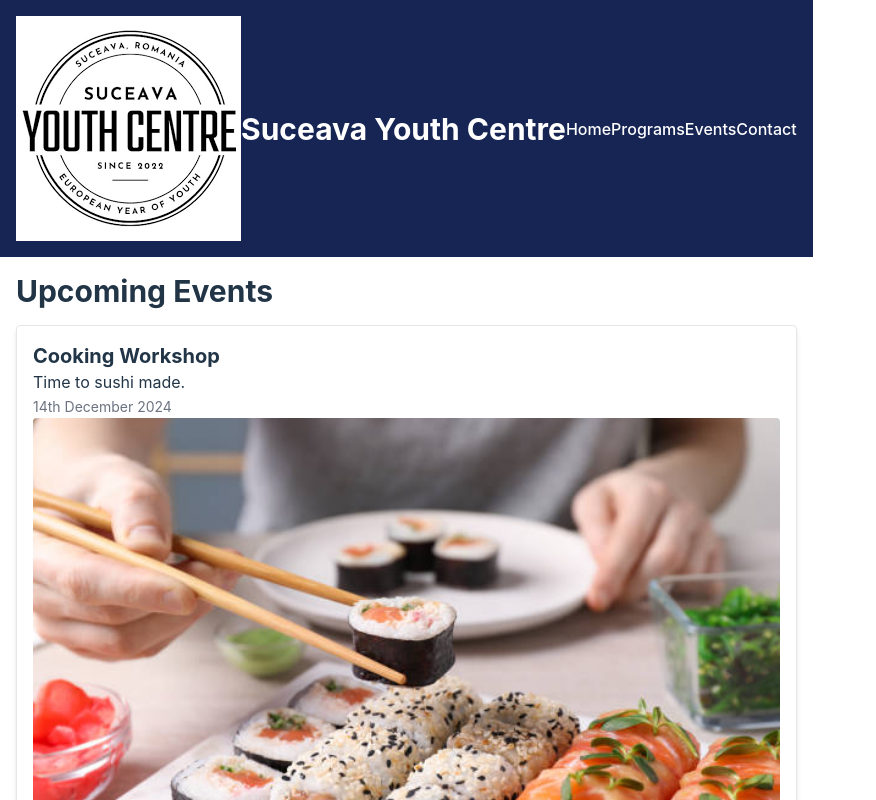
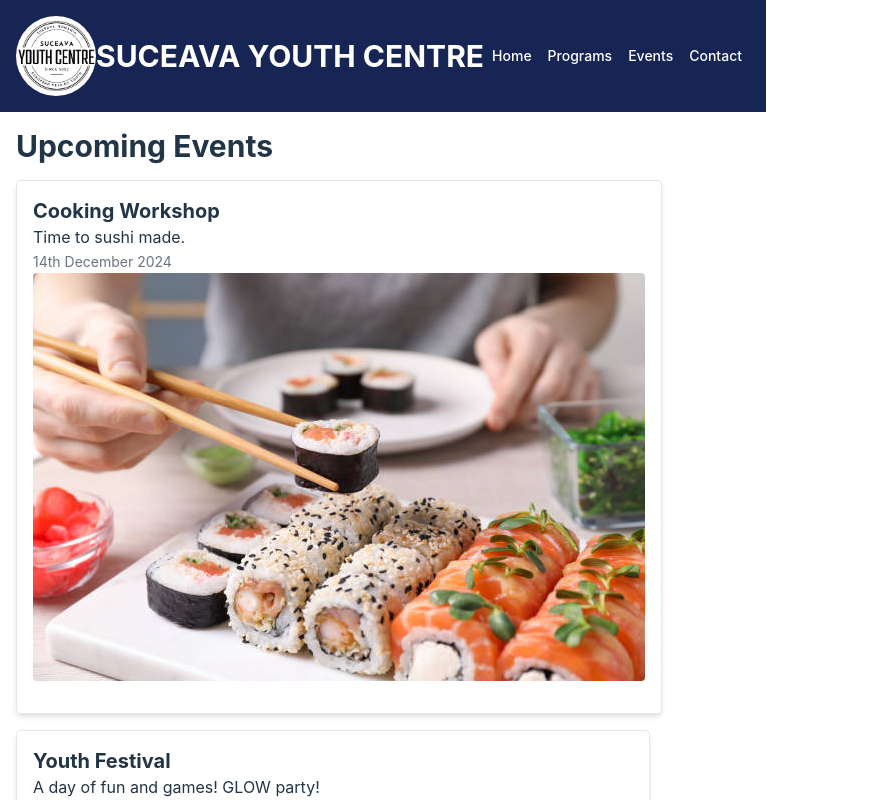
Before and after one commit to ms-viktoria/youth-center-website, a React (Vite) app: page /events in a window 1280 px wide. Shown: the top 800 px of the page, without its empty margins (0-876 px from the left). Built offline with nearby package versions, Linux system fonts and the light colour scheme.

Commit message:
Update YC

```diff
--- a/src/components/event-card.jsx
+++ b/src/components/event-card.jsx
@@ -1,4 +1,5 @@
 const EventCard = ({ event }) => (
+  <div className="flex items-center justify-between">
   <div className="border p-4 rounded shadow-md">
     <h3 className="text-xl font-bold">{event.name}</h3>
     <p>{event.description}</p>
@@ -8,7 +9,7 @@ const EventCard = ({ event }) => (
       alt={event.name}
       className="size-full object-cover rounded mb-4"/>
       </div>
-
+    </div>
   </div>
 );
 
--- a/src/components/navbar.jsx
+++ b/src/components/navbar.jsx
@@ -3,19 +3,19 @@ import logo from "../data/images/logo.png";
 
 const Navbar = () => (
   <nav className="bg-blue-950 p-4 flex justify-between items-center">
-    <img src={logo} />
-    <h1 className="text-white text-3xl font-bold">Suceava Youth Centre</h1>
-    <div>
-      <Link to="/" className="text-white">
+    <img src={logo} className="w-20 object-cover rounded-full"/>
+    <h1 className="text-white text-3xl font-bold first-line:uppercase">Suceava Youth Centre</h1>
+    <div className="text-sm hover:file:bg-violet-100">
+      <Link to="/" className="text-white px-2">
         Home
       </Link>
-      <Link to="/programs" className="text-white">
+      <Link to="/programs" className="text-white px-2">
         Programs
       </Link>
-      <Link to="/events" className="text-white">
+      <Link to="/events" className="text-white px-2">
         Events
       </Link>
-      <Link to="/contact" className="text-white">
+      <Link to="/contact" className="text-white px-2">
         Contact
       </Link>
     </div>
--- a/src/pages/home.jsx
+++ b/src/pages/home.jsx
@@ -1,4 +1,5 @@
 const Home = () => (
+  <div className="flex items-center justify-between">
   <div className="p-[18px] bg-[linear-gradient(to right, red, blue)]">
   <div className="p-50">
     <h1 className="text-4xl font-bold mb-4 bg-my_teal">Welcome to Out Youth Center!</h1>
@@ -8,6 +9,7 @@ const Home = () => (
     </p>
   </div>
 </div>
+</div>
 
 );
 
--- a/tailwind.config.js
+++ b/tailwind.config.js
@@ -6,8 +6,8 @@ export default {
   ],
   theme: {
     extend: {
-      colors:
-      {my_teal : '#00808'}
+      // colors:
+      // {my_teal : '#00808'}
     },
     container: {
       center: true,
```
